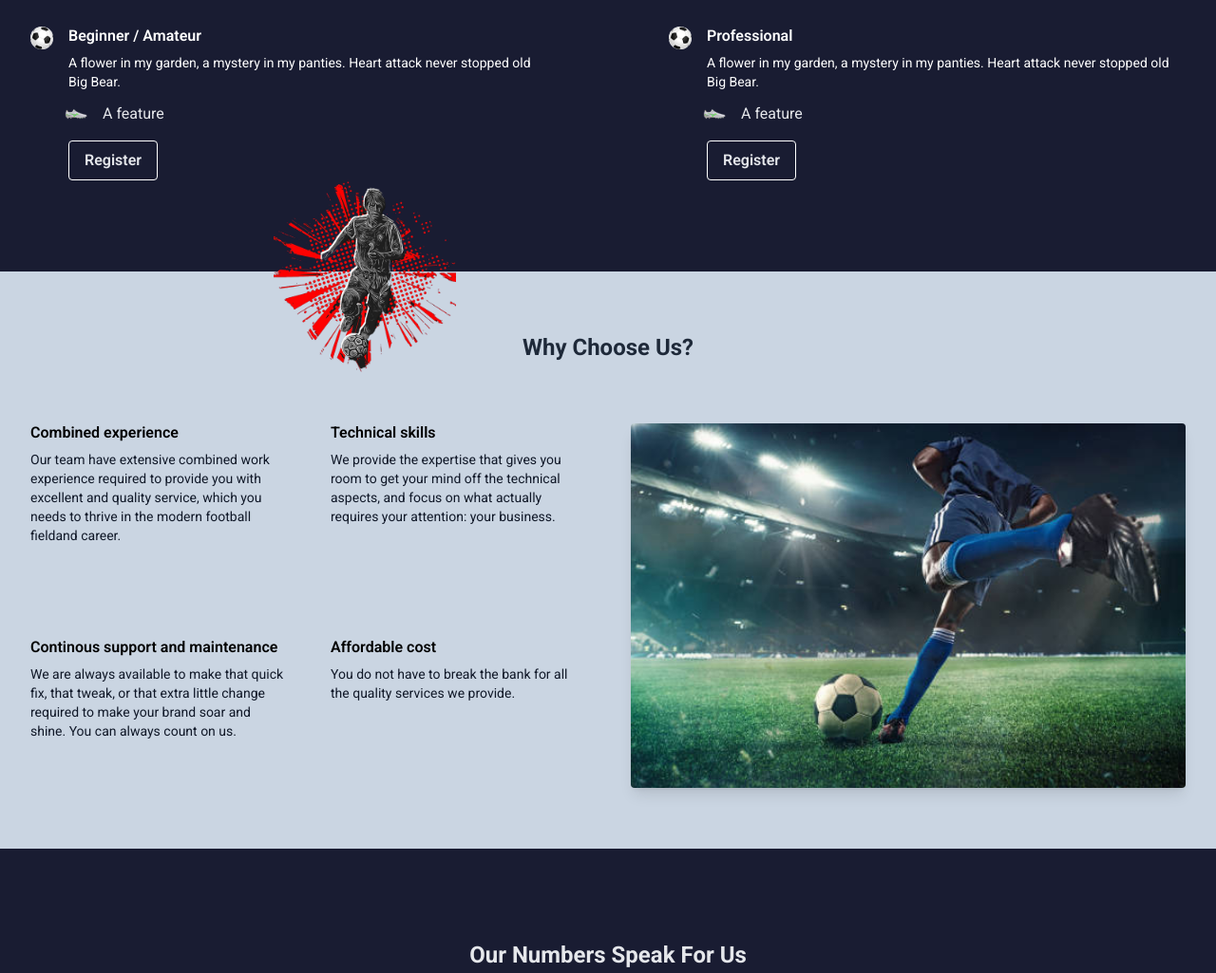
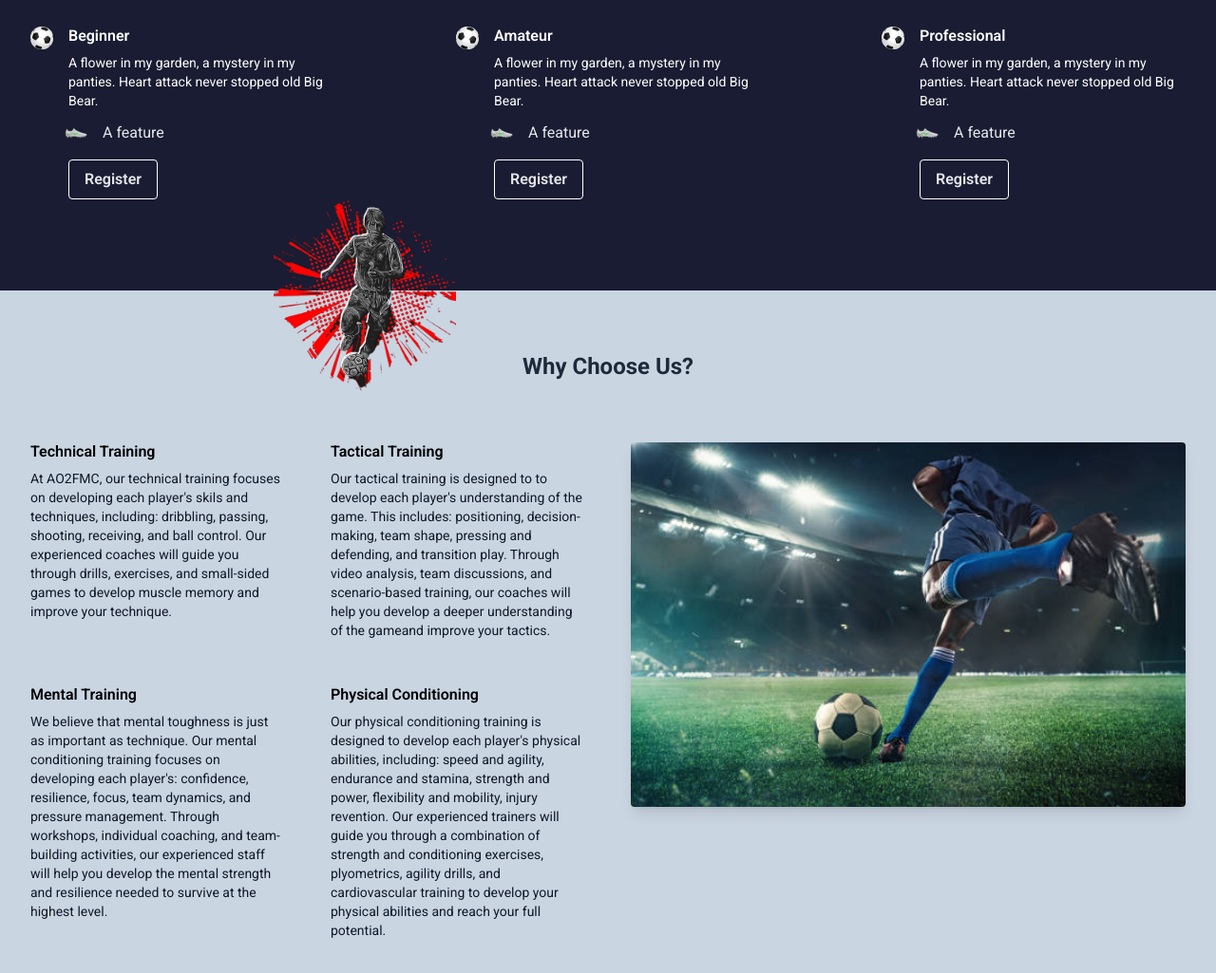
Before and after one commit to Ikennaf1/ao2fmc-src, a website built with Vite: page index.html in a window 1280 px wide. Shown: the part 880-1905 px from the top of the page at 95% size. Built offline with nearby package versions, Linux system fonts and the light colour scheme.

Commit message:
Adds why

```diff
--- a/index.html
+++ b/index.html
@@ -38,9 +38,9 @@
           <path d="M549.655 124.083c-6.281-23.65-24.787-42.276-48.284-48.597C458.781 64 288 64 288 64S117.22 64 74.629 75.486c-23.497 6.322-42.003 24.947-48.284 48.597-11.412 42.867-11.412 132.305-11.412 132.305s0 89.438 11.412 132.305c6.281 23.65 24.787 41.5 48.284 47.821C117.22 448 288 448 288 448s170.78 0 213.371-11.486c23.497-6.321 42.003-24.171 48.284-47.821 11.412-42.867 11.412-132.305 11.412-132.305s0-89.438-11.412-132.305zm-317.51 213.508V175.185l142.739 81.205-142.739 81.201z"/>
         </svg>
       </a>
-			<a id="" href="https://ao2brands.com" class="mx-4 text-lg transition duration-500">
+			<!-- <a id="" href="https://ao2brands.com" class="mx-4 text-lg transition duration-500">
         AO2Brands.com
-      </a>
+      </a> -->
       <!-- <a id="" href="/about" class="mx-4 text-lg  border-b-2 border-transparent hover:border-b-2 hover:border-indigo-300 transition duration-500">
         About
       </a>
@@ -75,7 +75,7 @@
 			<!-- <a href="/about" class="p-2 font-semibold hover:text-indigo-700">About Us</a>
 			<a href="/services" class="p-2 font-semibold hover:text-indigo-700">Services</a>
       <a href="/contact" class="p-2 font-semibold hover:text-indigo-700">Contact</a> -->
-      <a href="/" class="p-2 font-semibold hover:text-indigo-700">AO2Brands.com</a>
+      <!-- <a href="/" class="p-2 font-semibold hover:text-indigo-700">AO2Brands.com</a> -->
       <a href="https://wa.me/2349031962400" class="p-2 font-semibold hover:text-indigo-700">Request more info</a>
       <div class="flex gap-4 p-2">
         <a href="https://www.instagram.com/ao2fmc?igsh=MXY5N2Q1ejR5YThqaQ==" rel="nofollow noopener noreferrer" class="transition-colors duration-300 hover:text-deep-purple-accent-400">
@@ -159,7 +159,7 @@
             and physical conditioning.
           </p>
         </div>
-        <div class="grid max-w-sm gap-16 md:gap-24 lg:gap-32 sm:mx-auto md:max-w-full md:grid-cols-2">
+        <div class="grid max-w-sm gap-16 md:gap-24 lg:gap-32 sm:mx-auto md:max-w-full md:grid-cols-3">
 
           <div class="flex flex-col sm:flex-row text-gray-200">
             <div class="sm:mr-4">
@@ -168,7 +168,7 @@
               </div>
             </div>
             <div>
-              <h6 class="mb-2 font-semibold leading-5 text-white">Beginner / Amateur</h6>
+              <h6 class="mb-2 font-semibold leading-5 text-white">Beginner</h6>
               <p class="mb-3 text-sm text-white">
                 A flower in my garden, a mystery in my panties. Heart attack never stopped old Big Bear.
               </p>
@@ -185,6 +185,32 @@
               </a>
             </div>
           </div>
+
+          <div class="flex flex-col sm:flex-row text-gray-200">
+            <div class="sm:mr-4">
+              <div class="flex items-center justify-center w-4 h-4 md:w-6 md:h-6 mb-4 rounded-full bg-indigo-50">
+                <img src="/images/football-thumb.png" alt="" class="object-cover">
+              </div>
+            </div>
+            <div>
+              <h6 class="mb-2 font-semibold leading-5 text-white">Amateur</h6>
+              <p class="mb-3 text-sm text-white">
+                A flower in my garden, a mystery in my panties. Heart attack never stopped old Big Bear.
+              </p>
+              <ul class="mb-4 -ml-1 space-y-2">
+                <li class="flex items-center gap-4">
+                  <span class="">
+                    <img src="/images/boot-thumb.png" alt="" class="w-6">
+                  </span>
+                  <span>A feature</span>
+                </li>
+              </ul>
+              <a href="/" aria-label="" class="z-20 inline-flex items-center font-semibold transition-colors my-border-1 px-4 py-2 rounded hover:text-[#191c32] hover:bg-white duration-500">
+                Register
+              </a>
+            </div>
+          </div>
+
           <div class="flex flex-col sm:flex-row text-gray-200">
             <div class="sm:mr-4">
               <div class="flex items-center justify-center w-4 h-4 md:w-6 md:h-6 mb-4 rounded-full bg-indigo-50">
@@ -228,11 +254,13 @@
                   <div class="">
                       <div class="relative">
                         <h6 class="mb-2 font-semibold leading-5">
-                          Combined experience
+                          Technical Training
                         </h6>
                         <p class="text-sm text-gray-900">
-                          Our team have extensive combined work experience required to provide you with excellent and quality service,
-                          which you needs to thrive in the modern football fieldand career.
+                          At AO2FMC, our technical training focuses on developing each player's skils and techniques,
+                          including: dribbling, passing, shooting, receiving, and ball control. Our experienced coaches
+                          will guide you through drills, exercises, and small-sided games to develop muscle memory
+                          and improve your technique.
                         </p>
                       </div>
                     </div>
@@ -240,11 +268,13 @@
                 <div class="">
                   <div class="relative">
                     <h6 class="mb-2 font-semibold leading-5">
-                      Technical skills
+                      Tactical Training
                     </h6>
                     <p class="text-sm text-gray-900">
-                      We provide the expertise that gives you room to get your mind off the technical aspects,
-                      and focus on what actually requires your attention: your business.
+                      Our tactical training is designed to to develop each player's understanding of the game. This includes:
+                      positioning, decision-making, team shape, pressing and defending, and transition play. Through video analysis,
+                      team discussions, and scenario-based training, our coaches will help you develop a deeper understanding
+                      of the gameand improve your tactics.
                     </p>
                   </div>
                 </div>
@@ -252,11 +282,13 @@
                 <div class="">
                   <div class="relative">
                     <h6 class="mb-2 font-semibold leading-5">
-                      Continous support and maintenance
+                      Mental Training
                     </h6>
                     <p class="text-sm text-gray-900">
-                      We are always available to make that quick fix, that tweak,
-                      or that extra little change required to make your brand soar and shine. You can always count on us.
+                      We believe that mental toughness is just as important as technique. Our mental conditioning
+                      training focuses on developing each player's: confidence, resilience, focus, team dynamics, and pressure management.
+                      Through workshops, individual coaching, and team-building activities, our experienced staff will help you develop the
+                      mental strength and resilience needed to survive at the highest level.
                     </p>
                   </div>
                 </div>
@@ -264,10 +296,14 @@
                 <div class="">
                   <div class="relative">
                     <h6 class="mb-2 font-semibold leading-5">
-                      Affordable cost
+                      Physical Conditioning
                     </h6>
                     <p class="text-sm text-gray-900">
-                      You do not have to break the bank for all the quality services we provide.
+                      Our physical conditioning training is designed to develop each player's physical abilities, including:
+                      speed and agility, endurance and stamina, strength and power, flexibility and mobility, injury revention.
+                      Our experienced trainers will guide you through a combination of strength and conditioning exercises,
+                      plyometrics, agility drills, and cardiovascular training to develop your physical abilities
+                      and reach your full potential.
                     </p>
                   </div>
                 </div>
@@ -309,10 +345,10 @@
             <div class="text-left mb-4 md:mb-0 md:max-w-md lg:max-w-lg xl:max-w-xl">
               <h6 class="text-2xl font-bold primary-text">Would you like to train with us?</h6>
               <p class="text-gray-800">
-                  A paragraph of small talk to convince trainees to register for the training
+                  Contact us to schedule an initial assessment and create your personalized training plan.
               </p>
             </div>
-            <a class="inline-block" href="#register"><span class="px-8 py-3 rounded bg-primary text-white">Register</span></a>
+            <a class="inline-block" href="https://wa.me/2349031962400"><span class="px-8 py-3 rounded bg-primary text-white">Contact Us</span></a>
         </div>
   </section>
 
```
